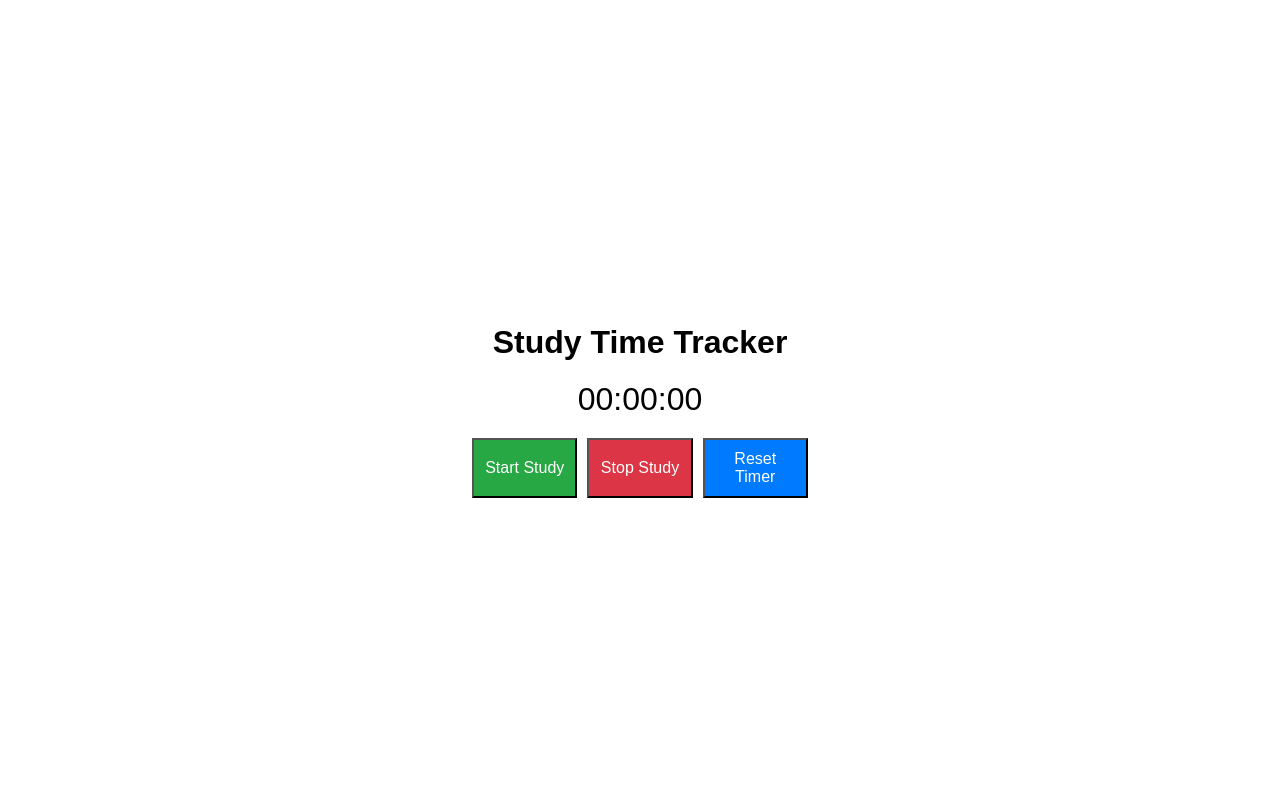
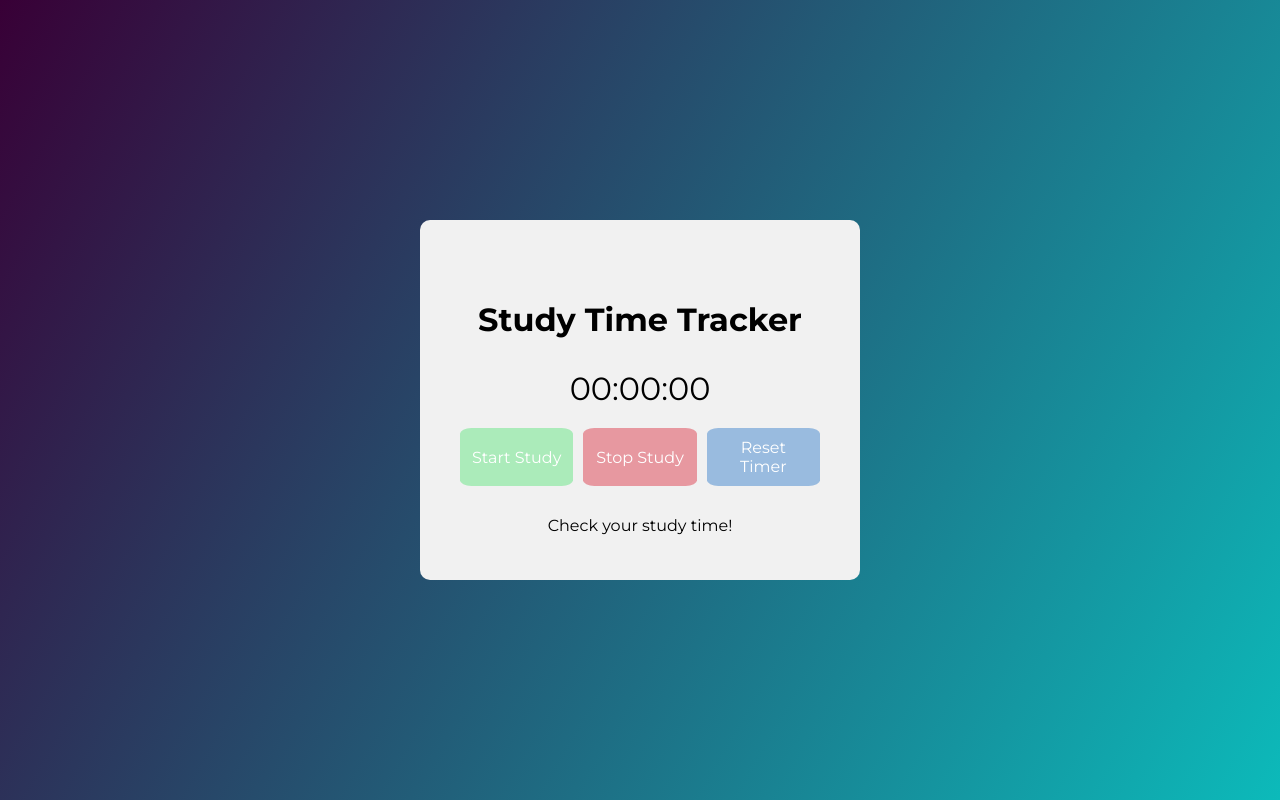
Before and after one commit to JonyeokLEE/KW_OSS_Team2, a plain HTML site: page TimeRecord.html in a window 1280 px wide. Drawn offline with Linux system fonts and the light colour scheme.

Commit message:
231126_3_KHJ

```diff
--- a/TimeRecord.html
+++ b/TimeRecord.html
@@ -5,6 +5,7 @@
     <meta charset="UTF-8">
     <meta name="viewport" content="width=device-width, initial-scale=1.0">
     <title>Study Time Tracker</title>
+    <link rel="stylesheet" href="Timerecord.css">
     <style>
         body {
             font-family: Arial, sans-serif;
@@ -14,16 +15,14 @@
             height: 100vh;
             margin: 0;
             flex-direction: column;
-        }
-
-        h1 {
-            text-align: center;
-            margin-bottom: 20px;
+            min-height: 100vh;
+            background-image: linear-gradient(120deg, #380036, #0CBABA);
         }
 
         #timer {
             font-size: 2em;
             margin-bottom: 20px;
+            text-align: center;
         }
 
         #buttons {
@@ -34,6 +33,8 @@
         #startBtn,
         #stopBtn,
         #resetBtn {
+            border: none;
+            border-radius: 10%;
             padding: 10px;
             font-size: 1em;
             cursor: pointer;
@@ -41,30 +42,38 @@
         }
 
         #startBtn {
-            background-color: #28a745;
+            background-color: #abebba;
             color: white;
         }
 
         #stopBtn {
-            background-color: #dc3545;
+            background-color: #e798a0;
             color: white;
         }
 
         #resetBtn {
-            background-color: #007bff;
+            background-color: #99bbdf;
             color: white;
         }
     </style>
 </head>
 
 <body>
-    <h1>Study Time Tracker</h1>
+
+    <form class="Time-record-form">
+        <div class="text1">
+            Study Time Tracker
+        </div>
 
         <div id="timer">00:00:00</div>
         <div id="buttons">
             <button id="startBtn" onclick="startTimer()">Start Study</button>
             <button id="stopBtn" onclick="stopTimer()">Stop Study</button>
             <button id="resetBtn" onclick="resetTimer()">Reset Timer</button>
+        </div>
+
+        <div class="text2">
+            Check your study time!
         </div>
 
     <script>
@@ -116,6 +125,7 @@
             return value < 10 ? '0' + value : value;
         }
     </script>
+    </form>
 </body>
 
 </html>
--- /dev/null
+++ b/Timerecord.css
@@ -0,0 +1,35 @@
+/*구글 폰트 사용*/
+@import url('https://fonts.googleapis.com/css2?family=Montserrat:ital,wght@0,200;0,300;0,400;0,500;0,700;1,500&display=swap');
+
+
+*{
+    margin: 0;
+    padding: 0;
+    text-decoration: none;
+    font-family: 'Montserrat', sans-serif;
+}
+
+.text1{
+    text-align: center;
+    margin-bottom: 30px;
+    font-size: 32px;
+    font-weight: bold;
+}
+
+.text2{
+    text-align:center;
+    margin-top: 30px;
+    margin-bottom: 30px;
+}
+
+ .Time-record-form{
+    width: 360px;
+    background: #f1f1f1;
+    height: 200px;
+    padding: 80px 40px;
+    border-radius: 10px;
+    position: absolute;
+    left: 50%;
+    top: 50%;
+    transform: translate(-50%,-50%);
+}
```
Also changed, not shown: main.html (+2 -0 lines), setPlan.html (+2 -0 lines), main-form.css (added). Lines whose indentation alone changed are shown as unchanged.
